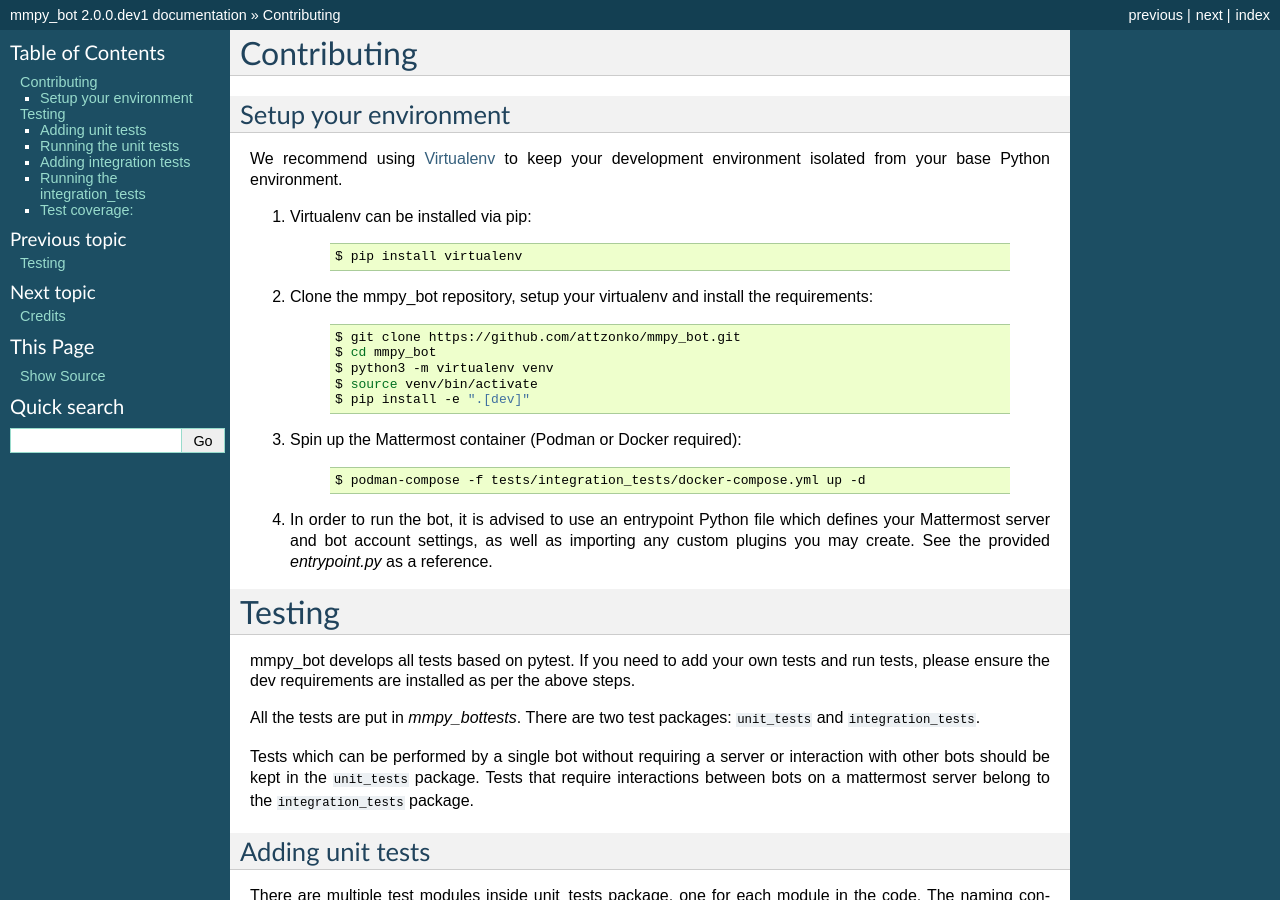
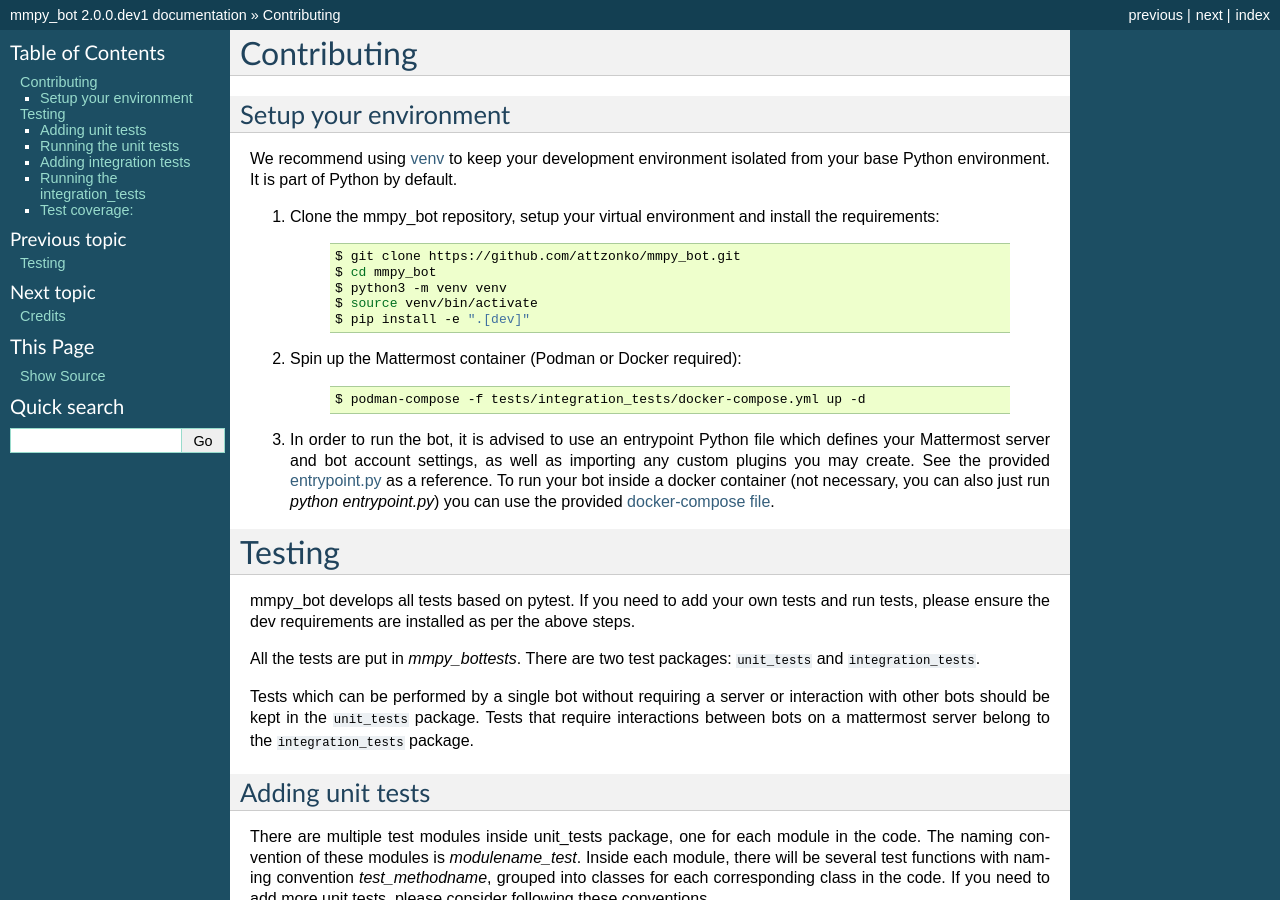
Before and after one commit to attzonko/mmpy_bot, a Sphinx documentation site: the page built from docs/contributing.rst, in a window 1280 px wide and 900 px high. Built offline with Sphinx 7.4.7, drawn with Linux system fonts in a browser that asks for light colours; pages that are not in the unit, such as notebooks, are missing from menus.

Commit message:
Merge some docs and remove old files

```diff
--- a/docs/contributing.rst
+++ b/docs/contributing.rst
@@ -7,21 +7,16 @@
 Setup your environment
 ----------------------
 
-We recommend using `Virtualenv <https://virtualenv.pypa.io/en/latest/>`_ to keep your development environment isolated from your base Python environment.
+We recommend using `venv <https://docs.python.org/3.8/library/venv.html>`_ to keep your development environment isolated from your base Python environment. It is part of Python by default.
 
-#. Virtualenv can be installed via pip:
 
-    .. code-block:: bash
-
-        $ pip install virtualenv
-
-#. Clone the mmpy_bot repository, setup your virtualenv and install the requirements:
+#. Clone the mmpy_bot repository, setup your virtual environment and install the requirements:
 
     .. code-block:: bash
 
         $ git clone https://github.com/attzonko/mmpy_bot.git
         $ cd mmpy_bot
-        $ python3 -m virtualenv venv
+        $ python3 -m venv venv
         $ source venv/bin/activate
         $ pip install -e ".[dev]"
 
@@ -33,7 +28,8 @@
 
 
 #. In order to run the bot, it is advised to use an entrypoint Python file which defines your Mattermost server and bot account settings,
-   as well as importing any custom plugins you may create. See the provided `entrypoint.py` as a reference.
+   as well as importing any custom plugins you may create. See the provided `entrypoint.py <https://github.com/attzonko/mmpy_bot/blob/master/entrypoint.py>`_  as a reference.
+   To run your bot inside a docker container (not necessary, you can also just run `python entrypoint.py`) you can use the provided `docker-compose file <https://github.com/attzonko/mmpy_bot/blob/master/docker-compose.yml>`_.
 
 
 Testing
```
Also changed, not shown: docs/dev_install.rst (deleted, +0 -38 lines), docs/getting_started.rst (+32 -0 lines), docs/installation.rst (deleted, +0 -22 lines), docs/usage.rst (deleted, +0 -87 lines).
